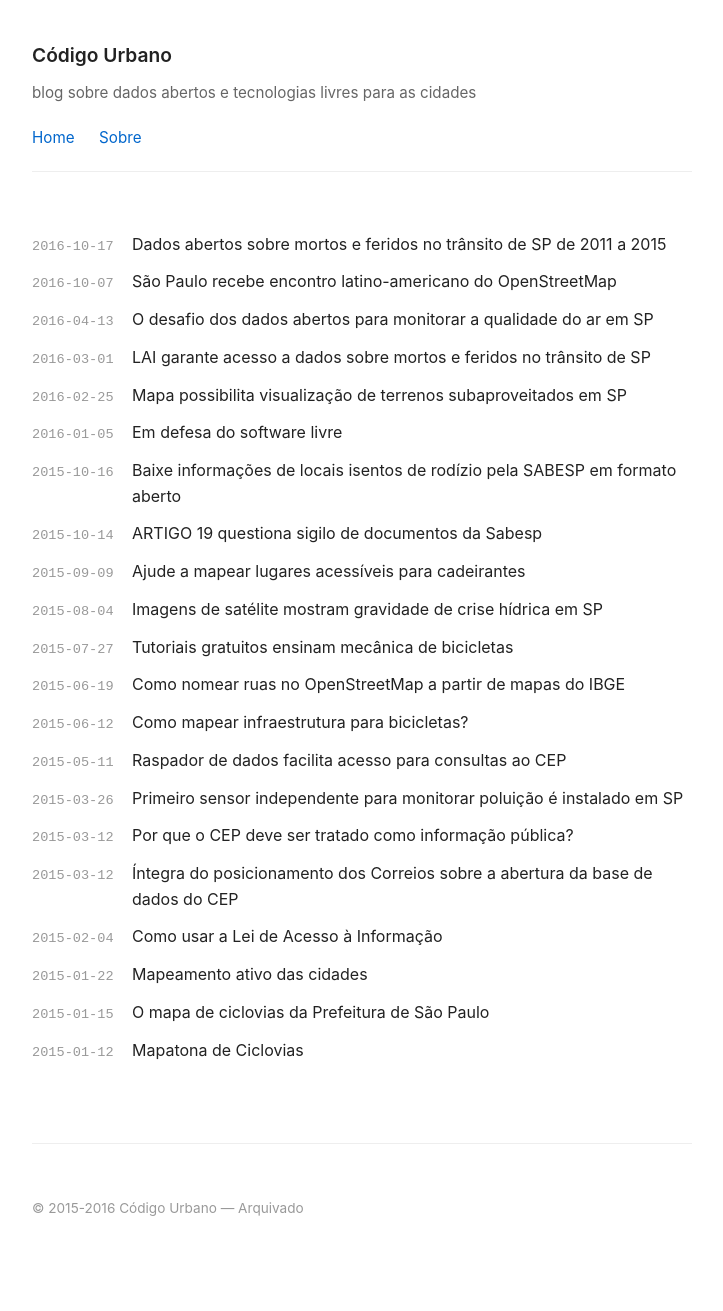
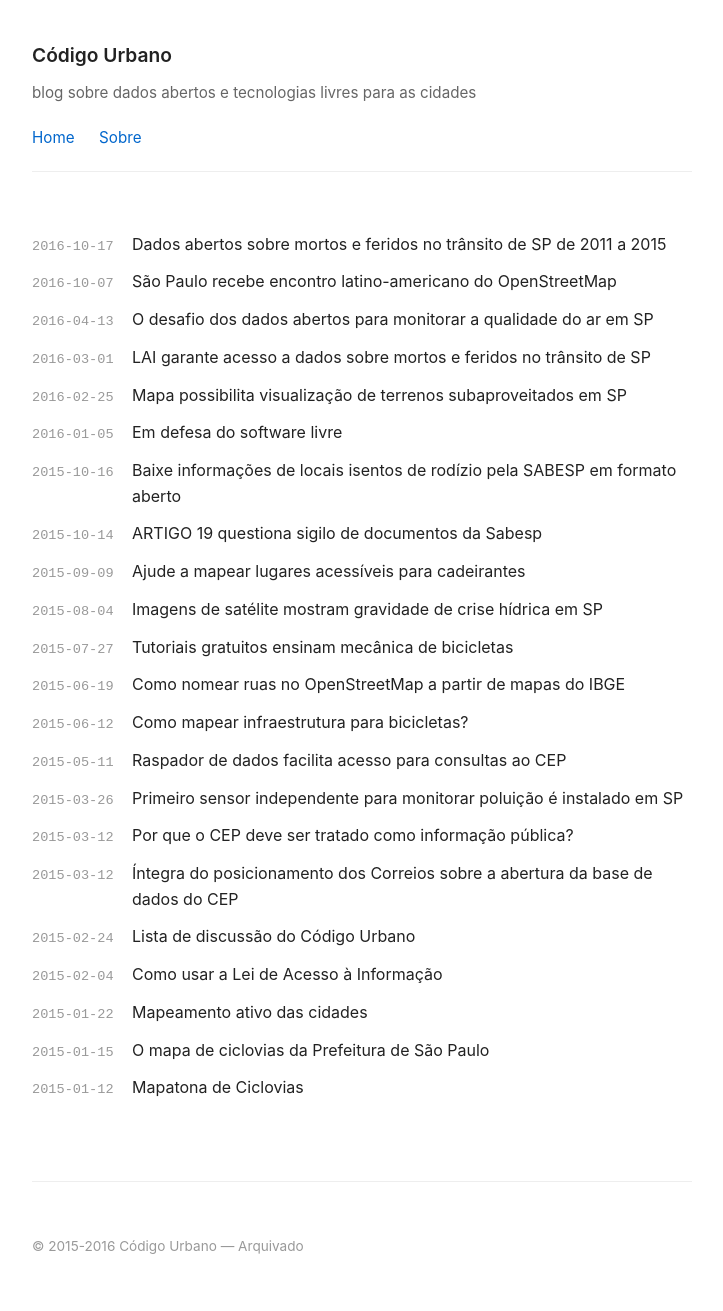
Before and after one commit to codigourbano/website, a Jekyll site: the page built from index.md, in a window 1280 px wide. Shown: the whole page, without its empty margins (278-1001 px from the left). Built offline with Jekyll 4.4.1, drawn with Linux system fonts in a browser that asks for light colours; before the commit the page ends 1273 px from its top, so only the background shows below that.

Commit message:
Publish post: Lista de discussão do Código Urbano (2015-02-14)
Note: This post references a Google Group that is no longer active. The project is discontinued.

```diff
--- a/_posts/2015-02-24-lista-de-discussao-do-codigo-urbano.md
+++ b/_posts/2015-02-24-lista-de-discussao-do-codigo-urbano.md
@@ -2,7 +2,7 @@
 title: "Lista de discussão do Código Urbano"
 date: 2015-02-24
 layout: post
-published: false
+permalink: /lista-de-discussao-do-codigo-urbano/
 categories:
   - "projetos"
 tags:
```
